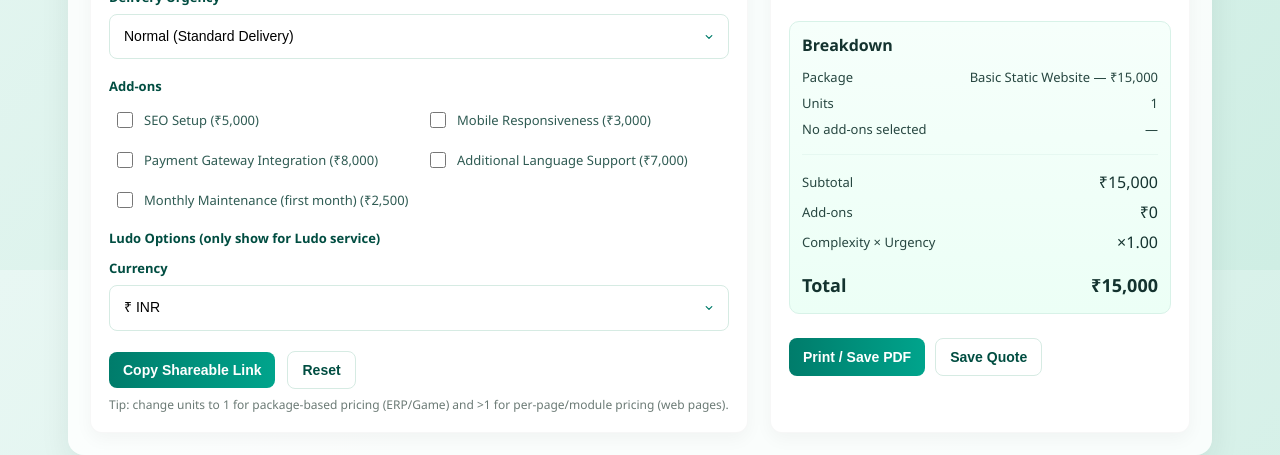
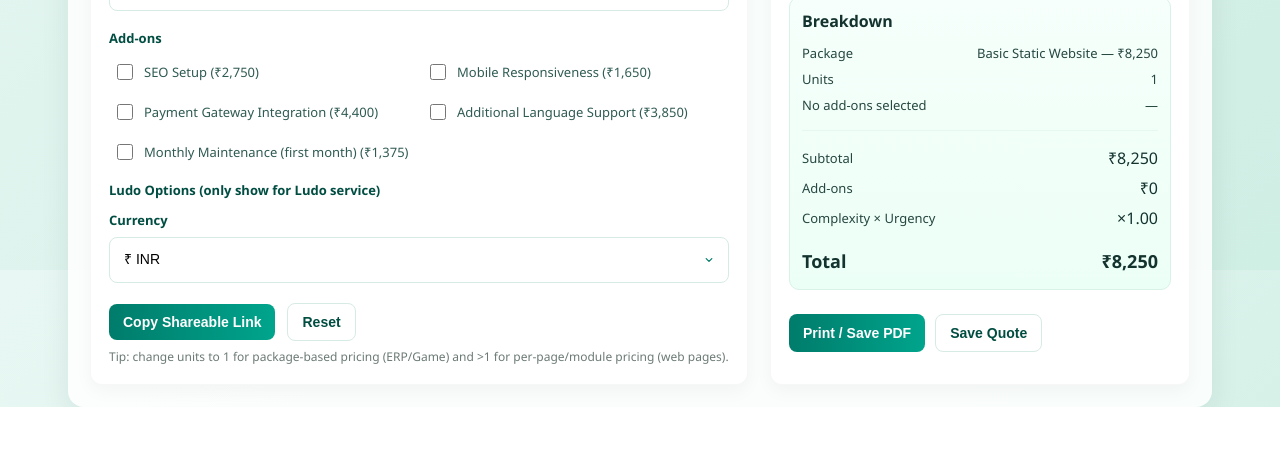
Before and after one commit to pulkit0408/Quatation_SUH_TECH, a plain HTML site: page index.html in a window 1280 px wide. Shown: the part 530-985 px from the top of the page. After the commit the page ends 937 px from the top, so only its background shows below. Drawn offline with Linux system fonts and the light colour scheme.

Commit message:
45% price less

```diff
--- a/script.js
+++ b/script.js
@@ -1,21 +1,22 @@
+// PRICES REDUCED BY 45% FROM ORIGINAL VALUES
 const DATA = {
   "Website Design": {
     type: "per_unit",
     variations: [
-      { id: "web_basic", name: "Basic Static Website", price: 15000 },
-      { id: "web_cms", name: "Dynamic CMS Website", price: 25000 },
-      { id: "web_ecom", name: "E-commerce Website", price: 40000 },
-      { id: "web_custom", name: "Custom Web Application", price: 60000 },
+      { id: "web_basic", name: "Basic Static Website", price: 8250 }, // was 15000
+      { id: "web_cms", name: "Dynamic CMS Website", price: 13750 }, // was 25000
+      { id: "web_ecom", name: "E-commerce Website", price: 22000 }, // was 40000
+      { id: "web_custom", name: "Custom Web Application", price: 33000 }, // was 60000
     ],
     addons: [
-      { id: "seo", name: "SEO Setup", price: 5000 },
-      { id: "responsive", name: "Mobile Responsiveness", price: 3000 },
-      { id: "payment", name: "Payment Gateway Integration", price: 8000 },
-      { id: "multilang", name: "Additional Language Support", price: 7000 },
+      { id: "seo", name: "SEO Setup", price: 2750 }, // was 5000
+      { id: "responsive", name: "Mobile Responsiveness", price: 1650 }, // was 3000
+      { id: "payment", name: "Payment Gateway Integration", price: 4400 }, // was 8000
+      { id: "multilang", name: "Additional Language Support", price: 3850 }, // was 7000
       {
         id: "maintenance",
         name: "Monthly Maintenance (first month)",
-        price: 2500,
+        price: 1375, // was 2500
       },
     ],
     note: "Per page pricing: change Units for number of pages.",
@@ -23,55 +24,55 @@ const DATA = {
   "ERP Software": {
     type: "package",
     variations: [
-      { id: "erp_basic", name: "Basic ERP (Single Module)", price: 80000 },
-      { id: "erp_standard", name: "Standard ERP (3–5 Modules)", price: 150000 },
+      { id: "erp_basic", name: "Basic ERP (Single Module)", price: 44000 }, // was 80000
+      { id: "erp_standard", name: "Standard ERP (3–5 Modules)", price: 82500 }, // was 150000
       {
         id: "erp_advanced",
         name: "Advanced ERP (Custom Modules)",
-        price: 250000,
+        price: 137500, // was 250000
       },
     ],
     addons: [
-      { id: "cloud", name: "Cloud Hosting Setup", price: 15000 },
-      { id: "api", name: "API Integration (per API)", price: 10000 },
-      { id: "multiuser", name: "Multi-User License", price: 20000 },
-      { id: "migration", name: "Data Migration", price: 25000 },
-      { id: "training", name: "Training Session", price: 5000 },
+      { id: "cloud", name: "Cloud Hosting Setup", price: 8250 }, // was 15000
+      { id: "api", name: "API Integration (per API)", price: 5500 }, // was 10000
+      { id: "multiuser", name: "Multi-User License", price: 11000 }, // was 20000
+      { id: "migration", name: "Data Migration", price: 13750 }, // was 25000
+      { id: "training", name: "Training Session", price: 2750 }, // was 5000
     ],
     note: "Package pricing: set Units to 1 unless requesting multiple deployments.",
   },
   "Slot / Casino Game": {
     type: "package",
     variations: [
-      { id: "slot_single", name: "Single Game (Basic)", price: 45000 },
-      { id: "slot_pack", name: "3-in-1 Game Pack", price: 120000 },
-      { id: "slot_suite", name: "Full Casino Suite", price: 300000 },
+      { id: "slot_single", name: "Single Game (Basic)", price: 24750 }, // was 45000
+      { id: "slot_pack", name: "3-in-1 Game Pack", price: 66000 }, // was 120000
+      { id: "slot_suite", name: "Full Casino Suite", price: 165000 }, // was 300000
     ],
     addons: [
-      { id: "art", name: "Custom Artwork & Animation", price: 20000 },
-      { id: "multiplayer", name: "Multiplayer Mode", price: 35000 },
-      { id: "leader", name: "Leaderboards & Tournaments", price: 25000 },
-      { id: "wallet", name: "Payment / Wallet Integration", price: 15000 },
-      { id: "marketing", name: "Marketing Website for Game", price: 30000 },
+      { id: "art", name: "Custom Artwork & Animation", price: 11000 }, // was 20000
+      { id: "multiplayer", name: "Multiplayer Mode", price: 19250 }, // was 35000
+      { id: "leader", name: "Leaderboards & Tournaments", price: 13750 }, // was 25000
+      { id: "wallet", name: "Payment / Wallet Integration", price: 8250 }, // was 15000
+      { id: "marketing", name: "Marketing Website for Game", price: 16500 }, // was 30000
     ],
     note: "Package pricing: set Units to 1.",
   },
   "Ludo Game": {
     type: "package",
     variations: [
-      { id: "ludo_2p", name: "2 Players Ludo Game", price: 35000 },
-      { id: "ludo_3p", name: "3 Players Ludo Game", price: 45000 },
-      { id: "ludo_4p", name: "4 Players Ludo Game", price: 55000 },
-      { id: "ludo_pvc", name: "Player vs Computer", price: 60000 },
+      { id: "ludo_2p", name: "2 Players Ludo Game", price: 19250 }, // was 35000
+      { id: "ludo_3p", name: "3 Players Ludo Game", price: 24750 }, // was 45000
+      { id: "ludo_4p", name: "4 Players Ludo Game", price: 30250 }, // was 55000
+      { id: "ludo_pvc", name: "Player vs Computer", price: 33000 }, // was 60000
     ],
     addons: [
-      { id: "board", name: "Custom Board & Tokens Design", price: 8000 },
-      { id: "online", name: "Online Multiplayer", price: 20000 },
-      { id: "chat", name: "Chat & Emoji Reactions", price: 6000 },
-      { id: "coin", name: "Coin/Point System", price: 12000 },
-      { id: "l_leader", name: "Leaderboard & Rewards", price: 10000 },
-      { id: "l_payment", name: "Payment Gateway Integration", price: 15000 },
-      { id: "builds", name: "Android + iOS Build", price: 18000 },
+      { id: "board", name: "Custom Board & Tokens Design", price: 4400 }, // was 8000
+      { id: "online", name: "Online Multiplayer", price: 11000 }, // was 20000
+      { id: "chat", name: "Chat & Emoji Reactions", price: 3300 }, // was 6000
+      { id: "coin", name: "Coin/Point System", price: 6600 }, // was 12000
+      { id: "l_leader", name: "Leaderboard & Rewards", price: 5500 }, // was 10000
+      { id: "l_payment", name: "Payment Gateway Integration", price: 8250 }, // was 15000
+      { id: "builds", name: "Android + iOS Build", price: 9900 }, // was 18000
     ],
     note: "Ludo packages: choose variant and add optional features.",
   },
@@ -94,8 +95,9 @@ const grandTotalEl = document.getElementById("grand-total");
 const serviceBadge = document.getElementById("service-badge");
 const ludoVariant = document.getElementById("ludoVariant");
 const savedNote = document.getElementById("saved-note");
-const discountSection = document.getElementById("discount-section");
-const discountAmount = document.getElementById("discount-amount");
+// REMOVED DISCOUNT REFERENCES
+// const discountSection = document.getElementById("discount-section");
+// const discountAmount = document.getElementById("discount-amount");
 
 /* Currency conversion utilities */
 function convertCurrency(inrAmount, targetCurrency) {
@@ -121,17 +123,17 @@ function formatCurrencyAmount(amount, currency) {
   }
 }
 
-/* Calculate discount based on amount (in INR) */
-function calculateDiscount(amount) {
-  if (amount >= 200000) {
-    return { rate: 0.15, amount: Math.round(amount * 0.15) };
-  } else if (amount >= 100000) {
-    return { rate: 0.12, amount: Math.round(amount * 0.12) };
-  } else if (amount >= 50000) {
-    return { rate: 0.08, amount: Math.round(amount * 0.08) };
-  }
-  return { rate: 0, amount: 0 };
-}
+/* REMOVED DISCOUNT CALCULATION FUNCTION */
+// function calculateDiscount(amount) {
+//   if (amount >= 200000) {
+//     return { rate: 0.15, amount: Math.round(amount * 0.15) };
+//   } else if (amount >= 100000) {
+//     return { rate: 0.12, amount: Math.round(amount * 0.12) };
+//   } else if (amount >= 50000) {
+//     return { rate: 0.08, amount: Math.round(amount * 0.08) };
+//   }
+//   return { rate: 0, amount: 0 };
+// }
 
 /* Populate service dropdown - keep it clean and simple */
 function populateServices() {
@@ -250,24 +252,21 @@ function recalculate() {
     }
   });
 
-  // total with multipliers (before discount, in INR)
+  // total with multipliers (no discount calculation)
   const multiplier = complexity * urgency;
-  const totalBeforeDiscount = Math.round((subtotal + addonsTotal) * multiplier);
+  const finalTotal = Math.round((subtotal + addonsTotal) * multiplier);
 
-  // calculate discount (based on INR amount)
-  const discount = calculateDiscount(totalBeforeDiscount);
-  const finalTotal = totalBeforeDiscount - discount.amount;
+  // REMOVED DISCOUNT CALCULATION AND DISPLAY
+  // const discount = calculateDiscount(totalBeforeDiscount);
+  // const finalTotal = totalBeforeDiscount - discount.amount;
 
-  // show/hide discount section
-  if (discount.amount > 0) {
-    discountSection.style.display = "flex";
-    discountAmount.textContent = `-${formatCurrencyAmount(
-      discount.amount,
-      currency
-    )}`;
-  } else {
-    discountSection.style.display = "none";
-  }
+  // REMOVED DISCOUNT SECTION SHOW/HIDE
+  // if (discount.amount > 0) {
+  //   discountSection.style.display = "flex";
+  //   discountAmount.textContent = `-${formatCurrencyAmount(discount.amount, currency)}`;
+  // } else {
+  //   discountSection.style.display = "none";
+  // }
 
   // update UI with currency conversion
   priceEl.textContent = formatCurrencyAmount(finalTotal, currency);
@@ -309,45 +308,11 @@ function recalculate() {
     breakList.appendChild(r);
   }
 
+  // REMOVED DISCOUNT RELATED SUMMARY SECTION UPDATES
   // Update the summary section to show total before discount if there's a discount
-  const summarySection = grandTotalEl.closest(".breakdown");
-  const discountLine = summarySection.querySelector("#discount-section");
-
-  // Remove any existing "Total Before Discount" lines to prevent duplicates
-  const existingBeforeDiscountLines = summarySection.querySelectorAll(
-    ".before-discount-line"
-  );
-  existingBeforeDiscountLines.forEach((line) => line.remove());
-
-  // Remove any existing separators
-  const existingSeparators = summarySection.querySelectorAll(
-    ".discount-separator"
-  );
-  existingSeparators.forEach((sep) => sep.remove());
-
-  if (
-    discount.amount > 0 &&
-    discountLine &&
-    discountLine.style.display !== "none"
-  ) {
-    // Add some visual separation
-    const separator = document.createElement("div");
-    separator.className = "discount-separator";
-    separator.style.height = "8px";
-
-    // Update the summary section to show the flow better
-    const beforeDiscountLine = document.createElement("div");
-    beforeDiscountLine.className = "summary-line before-discount-line";
-    beforeDiscountLine.style.fontWeight = "600";
-    beforeDiscountLine.innerHTML = `<div class="small">Total Before Discount</div><div class="small">${formatCurrencyAmount(
-      totalBeforeDiscount,
-      currency
-    )}</div>`;
-
-    // Insert this line before the discount section in the summary
-    discountLine.parentNode.insertBefore(separator, discountLine);
-    discountLine.parentNode.insertBefore(beforeDiscountLine, discountLine);
-  }
+  // const summarySection = grandTotalEl.closest(".breakdown");
+  // const discountLine = summarySection.querySelector("#discount-section");
+  // ... (removed all discount related code)
 }
 
 /* Utilities */
--- a/style.css
+++ b/style.css
@@ -81,7 +81,8 @@ html,body {
     border: 1px solid rgba(0,0,0,0.03);
 }
 
-.discount-banner {
+/* REMOVED DISCOUNT BANNER STYLES */
+/* .discount-banner {
     background: #e6fff3;
     border: 1px dashed #00a48c;
     padding: 8px;
@@ -91,13 +92,14 @@ html,body {
     font-size: 13px;
     font-weight: 600;
     color: #006a54;
-}
+} */
 
-#discount-section {
+/* REMOVED DISCOUNT SECTION STYLES */
+/* #discount-section {
     display: none;
     color: green;
     font-weight: 700;
-}
+} */
 
 .section-title {
     display:flex;
```
Also changed, not shown: index.html (+6 -6 lines).
